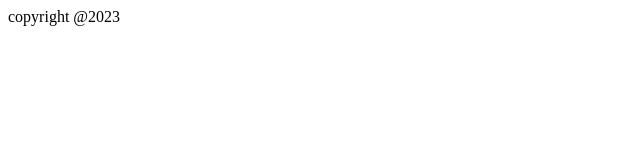
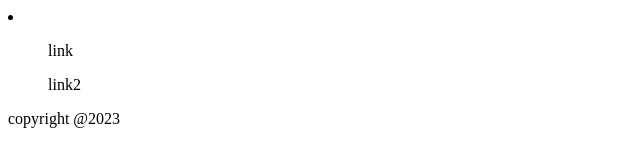
Before and after one commit to bor564/New-folder, a plain HTML site: page index.html in a window 1280 px wide. Shown: the whole page, without its empty margins (0-640 px from the left). Drawn offline with Linux system fonts and the light colour scheme.

Commit message:
header updates

```diff
--- a/index.html
+++ b/index.html
@@ -6,7 +6,12 @@
     <title>home</title>
 </head>
 <body>
-    <header></header>
+    <header>
+        <li>
+            <ul>link</ul>
+            <ul> link2 </ul>
+        </li>
+    </header>
     <main>
 
     </main>
```
